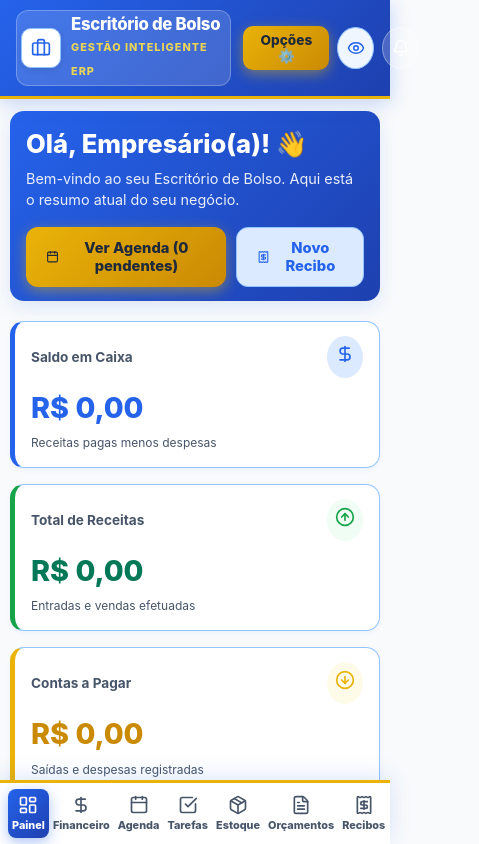
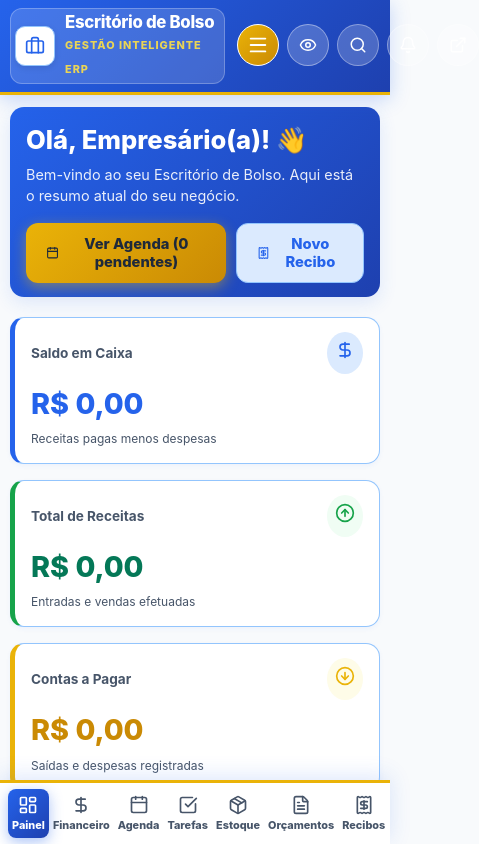
Before and after one commit to GerailtonNeves/Gestor-Agenda, a React (Vite) app: page / in a window 390 px wide. Both pictures are taken after typing "Sample", "name@example.com", "Sample123", "Sample123" into the empty fields and a click on the button "Criar Conta e Acessar". Shown: the top 844 px of the page, 479 px wide, since content can reach past the window. Built offline with nearby package versions, Linux system fonts and the light colour scheme.

Commit message:
Add files via upload

```diff
--- a/src/components/Header.jsx
+++ b/src/components/Header.jsx
@@ -120,25 +120,16 @@ export default function Header({
           </div>
         </div>
 
-        {/* Ações Rápidas no Topo */}
-        <div className="topbar-actions" style={{ display: 'flex', alignItems: 'center', gap: '8px' }}>
-          {/* BOTÃO COMPACTO OPÇÕES ⚙️ (ABRE O MENU DROPDOWN ELEGANTE) */}
+        {/* Ações Rápidas no Topo com Arraste Lateral no Celular */}
+        <div className="topbar-actions" style={{ display: 'flex', alignItems: 'center', gap: '8px', flexShrink: 0 }}>
+          {/* BOTÃO DOS 3 TRACINHOS ☰ (OPÇÕES DO SISTEMA) */}
           <button
-            className="btn btn-sm btn-orange mobile-only-btn"
+            className="action-btn-circle"
             onClick={() => setMenuRapidoOpen(true)}
-            style={{ fontWeight: 800, padding: '6px 12px', borderRadius: '10px', fontSize: '0.85rem' }}
+            title="Opções do Sistema (3 Tracinhos ☰)"
+            style={{ background: 'var(--orange-gradient)', border: '1.5px solid #ffffff' }}
           >
-            Opções ⚙️
-          </button>
-
-          {/* BOTÃO LINK PÚBLICO RAPIDO (DESKTOP) */}
-          <button
-            className="action-btn-circle desktop-only-search"
-            onClick={handleAbrirPaginaPublica}
-            title="Abrir Página Pública de Agendamentos em Nova Aba"
-            style={{ background: 'var(--orange-gradient)' }}
-          >
-            <ExternalLink size={18} />
+            <MenuIcon size={22} style={{ color: '#ffffff' }} />
           </button>
 
           {/* BOTÃO MASCARAR/ESCONDER VALORES R$ */}
@@ -147,29 +138,33 @@ export default function Header({
             onClick={onToggleEsconderValores}
             title={esconderValores ? "Valores Ocultos (Clique para Mostrar R$)" : "Valores Visíveis (Clique para Ocultar R$)"}
             style={{
-              background: esconderValores ? '#fee2e2' : 'var(--blue-ice-bg)',
-              borderColor: esconderValores ? '#ef4444' : 'var(--blue-border)',
-              color: esconderValores ? '#ef4444' : 'var(--blue-primary)'
+              background: esconderValores ? '#fee2e2' : 'rgba(255, 255, 255, 0.2)',
+              borderColor: esconderValores ? '#ef4444' : 'rgba(255, 255, 255, 0.4)',
+              color: esconderValores ? '#ef4444' : '#ffffff'
             }}
           >
             {esconderValores ? <EyeOff size={18} /> : <Eye size={18} />}
           </button>
 
-          <button className="action-btn-circle desktop-only-search" onClick={onOpenSearch} title="Busca Global no Sistema (Ctrl + K)">
+          {/* BOTÃO BUSCA GLOBAL */}
+          <button className="action-btn-circle" onClick={onOpenSearch} title="Busca Global no Sistema">
             <Search size={18} />
           </button>
 
+          {/* BOTÃO CENTRAL DE ALERTAS */}
           <button className="action-btn-circle" onClick={onOpenNotifications} title="Central de Alertas e Notificações">
             <Bell size={18} />
             {notificationCount > 0 && <span className="badge-count">{notificationCount}</span>}
           </button>
 
+          {/* BOTÃO LINK PÚBLICO RAPIDO */}
           <button
-            className="action-btn-circle desktop-only-search"
-            onClick={() => setMenuRapidoOpen(true)}
-            title="Abrir Todas as Opções do Sistema ⚙️"
+            className="action-btn-circle"
+            onClick={handleAbrirPaginaPublica}
+            title="Abrir Página Pública de Agendamentos em Nova Aba"
+            style={{ background: 'rgba(255, 255, 255, 0.25)' }}
           >
-            <MenuIcon size={20} />
+            <ExternalLink size={18} />
           </button>
         </div>
       </header>
--- a/src/index.css
+++ b/src/index.css
@@ -596,18 +596,33 @@ body {
 }
 
 @media (max-width: 768px) {
+  .topbar {
+    padding: 8px 10px !important;
+  }
+  .topbar-brand {
+    max-width: 130px !important;
+    overflow: hidden !important;
+  }
+  .topbar-actions {
+    display: flex !important;
+    align-items: center !important;
+    gap: 8px !important;
+    overflow-x: auto !important;
+    -webkit-overflow-scrolling: touch !important;
+    white-space: nowrap !important;
+    padding-bottom: 2px !important;
+    scrollbar-width: none !important;
+    max-width: calc(100vw - 145px) !important;
+  }
+  .topbar-actions::-webkit-scrollbar {
+    display: none !important;
+  }
   .calendar-day-cell {
     min-height: 95px !important;
     padding: 6px !important;
   }
   .desktop-only-clock {
     display: none !important;
-  }
-  .desktop-only-search {
-    display: none !important;
-  }
-  .mobile-only-btn {
-    display: flex !important;
   }
   .main-content {
     padding: 12px 10px 95px 10px !important;
```
